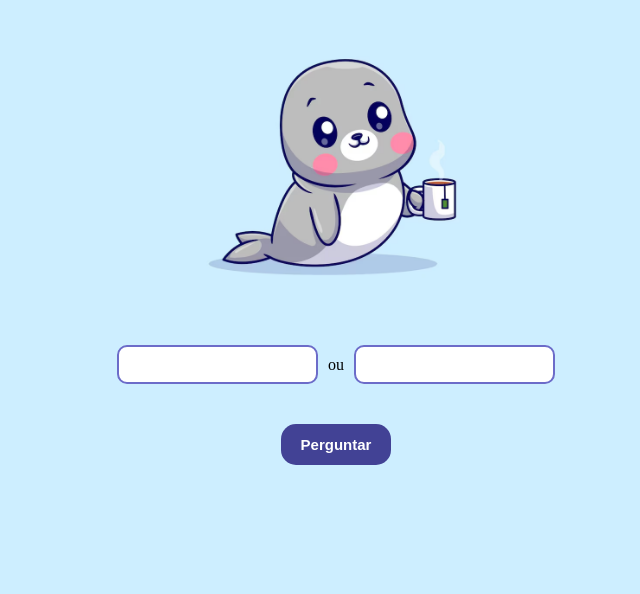
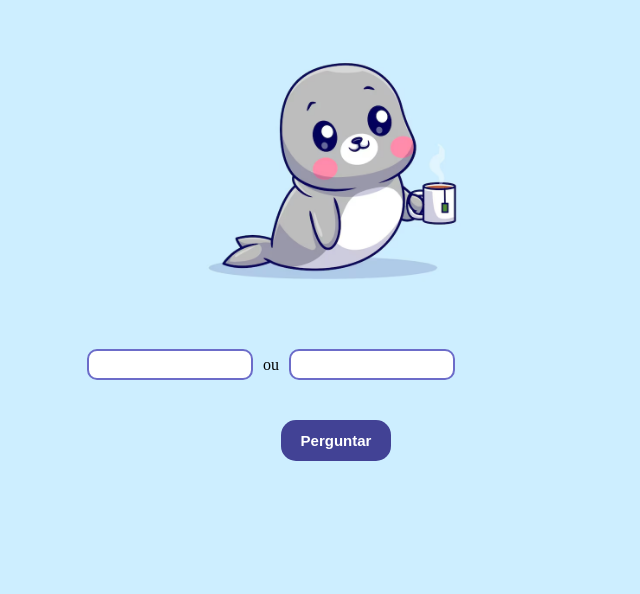
Before and after one commit to MarquesFernanda/pergunte-a-foca, a plain HTML site: page index.html in a window 1280 px wide. Shown: the part 206-800 px from the top of the page, without its empty margins (304-944 px from the left). Drawn offline with Linux system fonts and the light colour scheme.

Commit message:
Update style.css

```diff
--- a/style.css
+++ b/style.css
@@ -15,8 +15,9 @@
     justify-content: center;
     align-items: center;
     flex-direction: row;
+    max-width: 150px;
     gap: 10px;
-            margin: 20px 0;
+    margin: 20px;
 }
 
 h1 {
@@ -43,14 +44,13 @@
 }
 
 input {
-            padding: 10px;
+    padding: 6px;
     border-radius: 10px;
     border: 2px solid #6c6cc9;
-            max-width: 200px;
+    max-width: 150px;
 }
 
 img {
     max-height: 40vh;
     max-width: 80vw;
-            object-fit: contain;
 }
```
Lines whose indentation alone changed are shown as unchanged.
